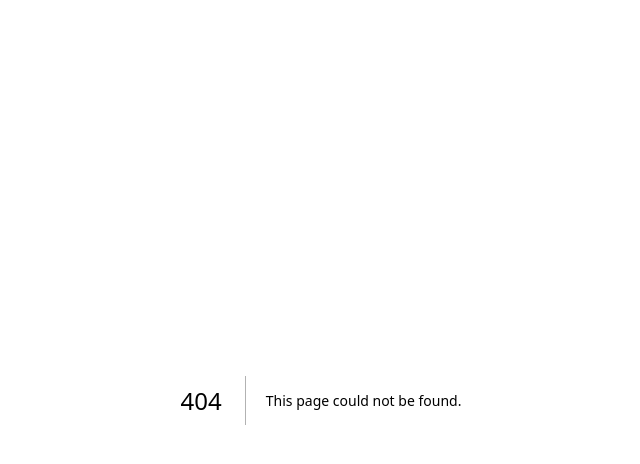
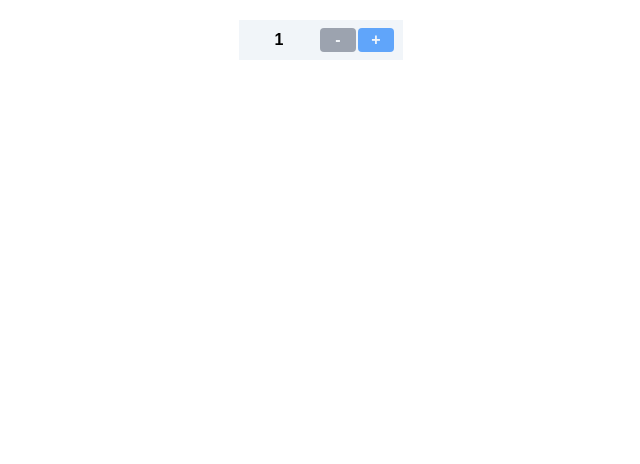
Before and after one commit to TL610/cprg306-assignments, a Next.js app: page /week-4 in a window 1280 px wide. Before the commit this address had no page. Shown: the top 464 px of the page, without its empty margins (319-959 px from the left). Built offline with nearby package versions, Linux system fonts and the light colour scheme.

Commit message:
week 4 assignment

```diff
--- a/app/page.js
+++ b/app/page.js
@@ -7,6 +7,8 @@ export default function Page() {
       <Link href="/week-2">week-2</Link>
       <br />
       <Link href="/week-3">week-3</Link>
+      <br />
+      <Link href="/week-4">week-4</Link>
     </main>
   );
 }
--- /dev/null
+++ b/app/week-4/new-item.js
@@ -0,0 +1,54 @@
+"use client";
+import { useState } from "react";
+
+export default function NewItem() {
+  const [quantity, setQuantity] = useState(1);
+
+  const increment = () => {
+    setQuantity(quantity + 1);
+  };
+  const decrement = () => {
+    setQuantity(quantity - 1);
+  };
+
+  return (
+    <div className="m-5">
+      <table className="bg-slate-100 m-auto ">
+        <tr className="h-10">
+          <th className="w-20">
+            <p className="text-black">{quantity}</p>
+          </th>
+          <th>
+            <button
+              onClick={decrement}
+              className="
+              w-9 rounded
+            text-slate-100
+            bg-blue-400
+            hover:bg-blue-700
+            disabled:bg-gray-400 "
+              disabled={quantity === 1}
+            >
+              -
+            </button>
+          </th>
+          <th>
+            <button
+              onClick={increment}
+              className="
+              w-9 rounded
+            text-slate-100
+            bg-blue-400
+            hover:bg-blue-700
+            disabled:bg-gray-400 "
+              disabled={quantity === 20}
+            >
+              +
+            </button>
+          </th>
+          <th className="w-2"></th>
+        </tr>
+      </table>
+    </div>
+  );
+}
--- /dev/null
+++ b/app/week-4/page.js
@@ -0,0 +1,9 @@
+import NewItem from "./new-item";
+
+export default function page() {
+  return (
+    <main>
+      <NewItem />
+    </main>
+  );
+}
```
